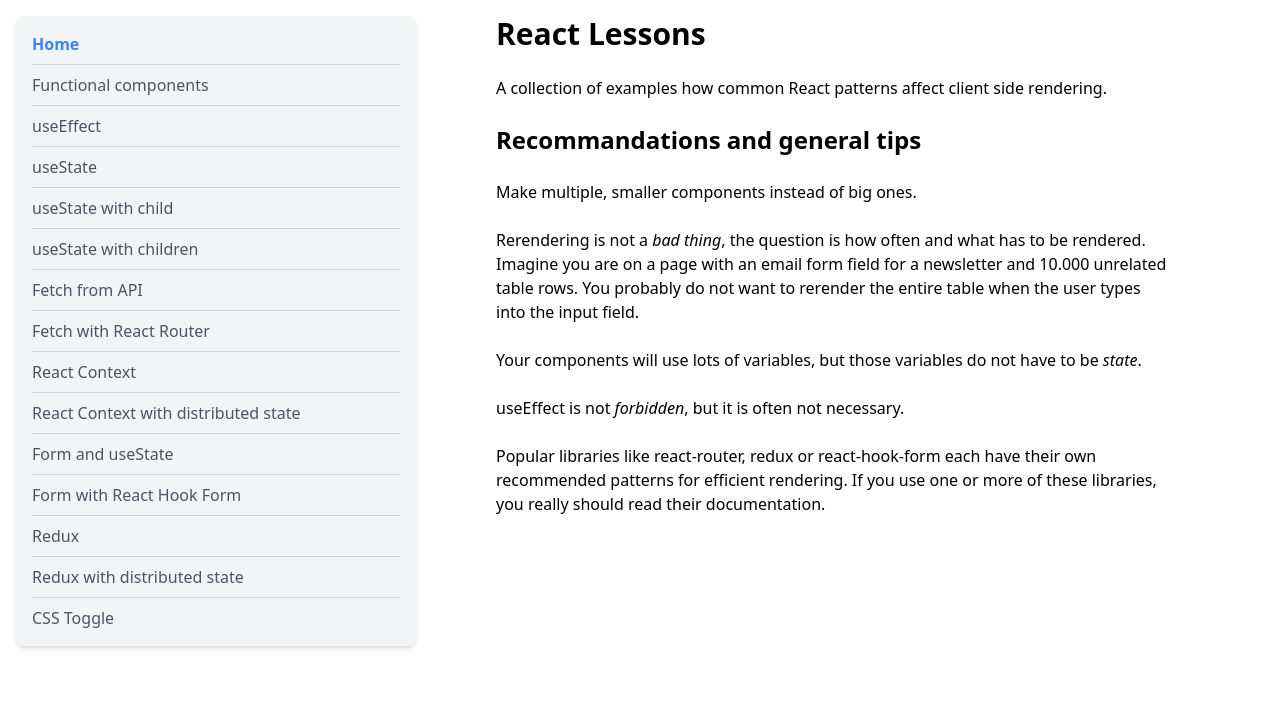
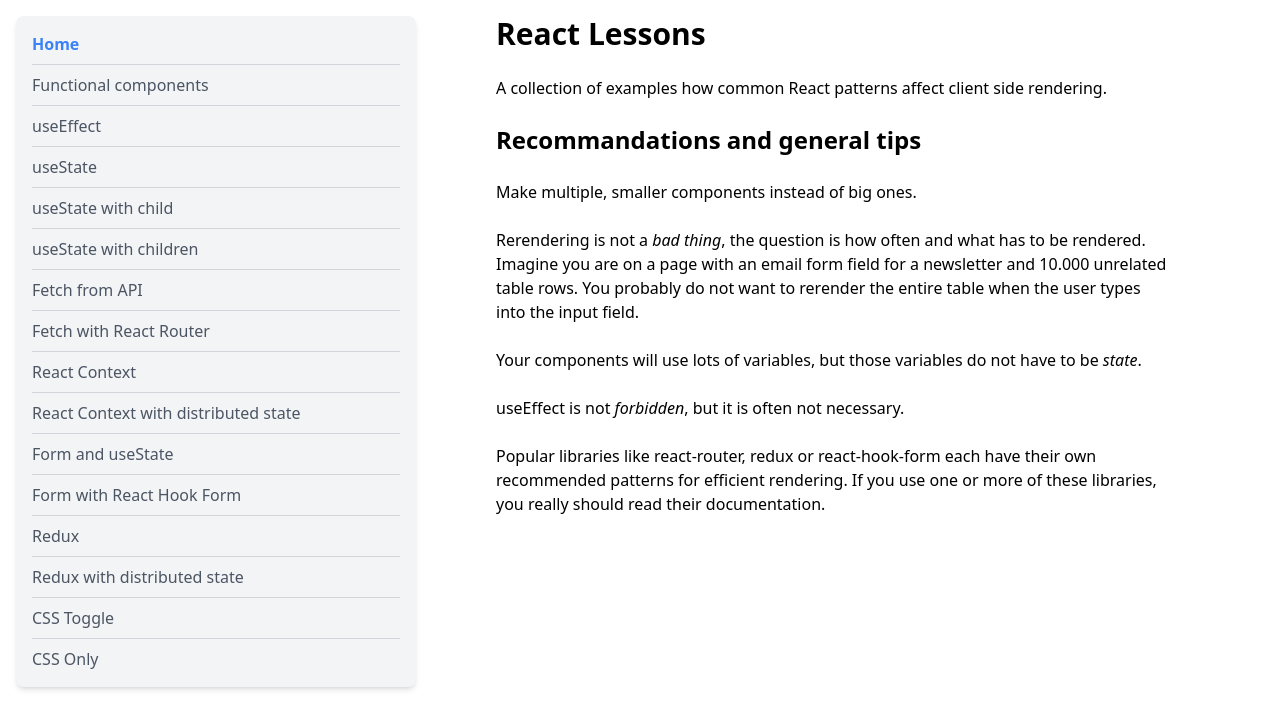
Before and after one commit to audunru/react-lessons, a React (Vite) app: page / in a window 1280 px wide. Shown: the top 728 px of the page. Built offline with nearby package versions, Linux system fonts and the light colour scheme.

Commit message:
feat: css only lesson

```diff
--- /dev/null
+++ b/src/lessons/15-css-only/index.tsx
@@ -0,0 +1,19 @@
+import React from "react";
+
+import Explanation from "../../components/render-counter";
+
+const CssOnlyLesson: React.FC = () => {
+  return (
+    <>
+      <Explanation />
+      <a
+        href="#/"
+        className="absolute top-[-999px] left-2 bg-blue-500 text-white px-4 py-2 text-lg rounded focus:top-2 hover:top-2 focus:outline focus:outline-blue-700 transition-all"
+      >
+        Go to home
+      </a>
+    </>
+  );
+};
+
+export default CssOnlyLesson;
--- a/src/router.tsx
+++ b/src/router.tsx
@@ -34,6 +34,8 @@ import ReduxLocalContainer from "./lessons/13-redux-local";
 import ReduxLocalContainerCode from "./lessons/13-redux-local?raw";
 import CssLesson from "./lessons/14-css";
 import CssLessonCode from "./lessons/14-css?raw";
+import CssOnlyLesson from "./lessons/15-css-only";
+import CssOnlyLessonCode from "./lessons/15-css-only?raw";
 
 export interface Handle {
   title: string;
@@ -228,7 +230,7 @@ export const lessons: RouteObject[] = [
     } satisfies Handle,
   },
   {
-    path: "/13-css",
+    path: "/14-css",
     element: (
       <>
         <CssLesson />
@@ -239,6 +241,20 @@ export const lessons: RouteObject[] = [
       title: "CSS Toggle",
       description:
         "State is used to control the aria-expanded attribute on the button for accessibility reasons, but the visibility is controlled by CSS.",
+    } satisfies Handle,
+  },
+  {
+    path: "/15-css-only",
+    element: (
+      <>
+        <CssOnlyLesson />
+        <Code>{CssOnlyLessonCode}</Code>
+      </>
+    ),
+    handle: {
+      title: "CSS Only",
+      description:
+        "Even if a component should respond to user interaction, it's not always necessary to use state to achieve that. Tab through the elements on this page, and a link to the home page will appear.",
     } satisfies Handle,
   },
 ];
```
